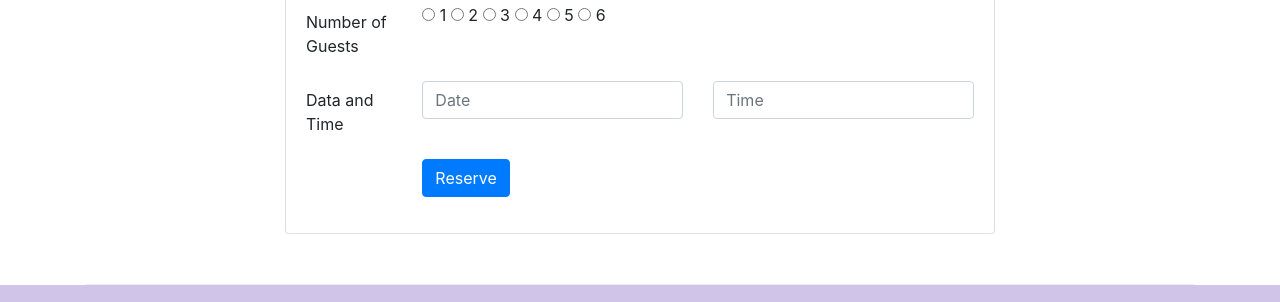
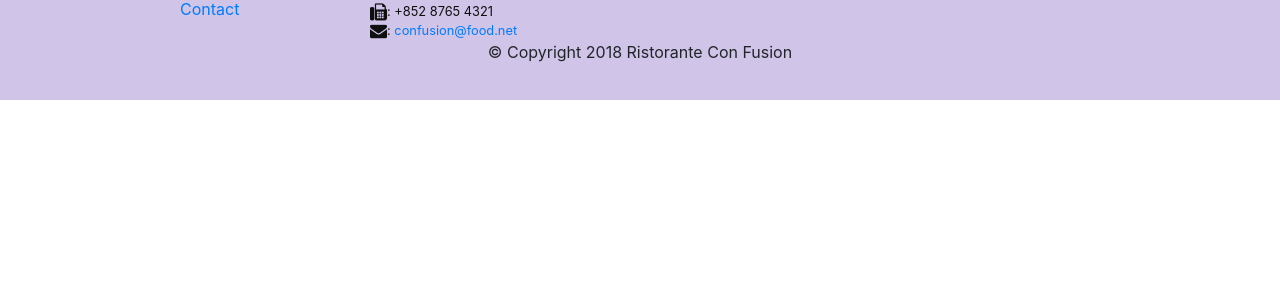
Before and after one commit to AMSKarmajeet/BootstrapGridExercise, a website: page index.html in a window 1280 px wide. Shown: the part 2062-2364 px from the top of the page. After the commit the page ends 2162 px from the top, so only its background shows below. Drawn offline with nearby package versions, Linux system fonts and the light colour scheme.

Commit message:
Assignment3_Correction1

```diff
--- a/index.html
+++ b/index.html
@@ -254,51 +254,6 @@
                 </div>
             </div>
         </div>
-
-        <div class="row row-content align-items-center">
-            <div class="col-0 col-sm-2"></div>
-            <div class="col-sm-8 align-self-center">
-                <div class="card" id="reserve_table">
-                    <h3 class="card-header bg-warning text-white">Reserve a Table</h3>
-                    <div class="card-body">
-                        <form>
-                            <div class="form-group row">
-                                <label for="number of guests" class="col-12 col-md-2 col-form-label">Number of Guests</label>
-                                <div class="col-12 col-md-10">
-                                    <input type="radio" name="radsize" id="1" value="1"/>
-                                    <label for="1">1</label>
-                                    <input type="radio" name="radsize" id="2" value="2"/>
-                                    <label for="2">2</label>
-                                    <input type="radio" name="radsize" id="3" value="3"/>
-                                    <label for="3">3</label>
-                                    <input type="radio" name="radsize" id="4" value="4"/>
-                                    <label for="4">4</label>
-                                    <input type="radio" name="radsize" id="5" value="5"/>
-                                    <label for="5">5</label>
-                                    <input type="radio" name="radsize" id="6" value="6"/>
-                                    <label for="6">6</label>
-                                </div>
-                            </div>
-                            <div class="form-group row">
-                                <label for="date and time" class="col-12 col-md-2 col-form-label">Data and Time</label>
-                                <div class="col-12 col-md-5">
-                                    <input type="" class="form-control" id="date" name="date" placeholder="Date">
-                                </div>
-                                <div class="col-12 col-md-5">
-                                    <input type="" class="form-control" id="time" name="time" placeholder="Time">
-                                </div>
-                            </div>
-                            <div class="form-group row">
-                                <div class="offset-md-2 col-md-10">
-                                    <button type="submit" class="btn btn-primary">Reserve</button>
-                                </div>
-                            </div>
-                        </form>
-                    </div>
-                </div>
-            </div>
-            <div class="col-0 col-sm-2"></div>
-        </div>
     </div>
 
     <footer class="footer">
```
